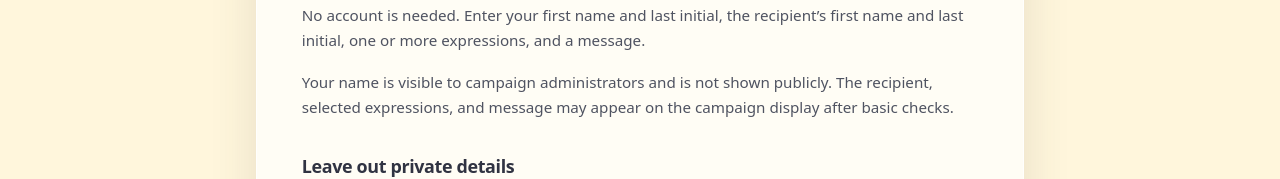
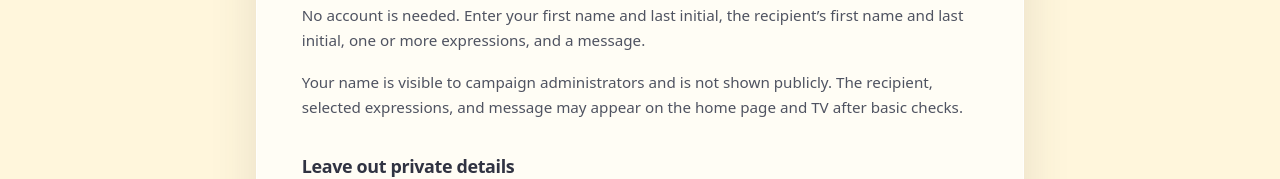
Before and after one commit to lovelaceaml-hub/mothers-love, a Next.js app: page /privacy in a window 1280 px wide. Shown: the part 422-601 px from the top of the page. Built offline with nearby package versions, Linux system fonts and the light colour scheme.

Commit message:
Clarify public recognition destinations

```diff
--- a/src/app/privacy/page.tsx
+++ b/src/app/privacy/page.tsx
@@ -29,7 +29,7 @@ export default function PrivacyPage() {
             No account is needed. Enter your first name and last initial, the recipient’s first name and last initial, one or more expressions, and a message.
           </p>
           <p>
-            Your name is visible to campaign administrators and is not shown publicly. The recipient, selected expressions, and message may appear on the campaign display after basic checks.
+            Your name is visible to campaign administrators and is not shown publicly. The recipient, selected expressions, and message may appear on the home page and TV after basic checks.
           </p>
 
           <section>
--- a/src/components/submission/SubmissionForm.tsx
+++ b/src/components/submission/SubmissionForm.tsx
@@ -260,7 +260,7 @@ function Receipt({ status, onReset }: { status: ReceiptStatus; onReset: () => vo
       <p>
         {held
           ? 'Your recognition has been received. Some messages are reviewed before appearing.'
-          : 'Your recognition has been received and is ready for the campaign display.'}
+          : 'Your recognition has been received and is ready to appear on the home page and TV.'}
       </p>
       <button className={styles.secondaryButton} type="button" onClick={onReset}>Recognize Someone Else</button>
     </section>
@@ -429,7 +429,7 @@ export function SubmissionForm() {
             <form className={styles.formCard} onSubmit={submit} noValidate>
               <div className={styles.privateCallout}>
                 <span className={styles.privateIcon} aria-hidden="true"><span /></span>
-                <p><strong>Your name stays private.</strong> It is visible only to campaign administrators. The public display shows the recipient, expressions, and message.</p>
+                <p><strong>Your name stays private.</strong> It is visible only to campaign administrators. The recipient, expressions, and message appear on the home page and TV.</p>
               </div>
 
               {formError && (
```
